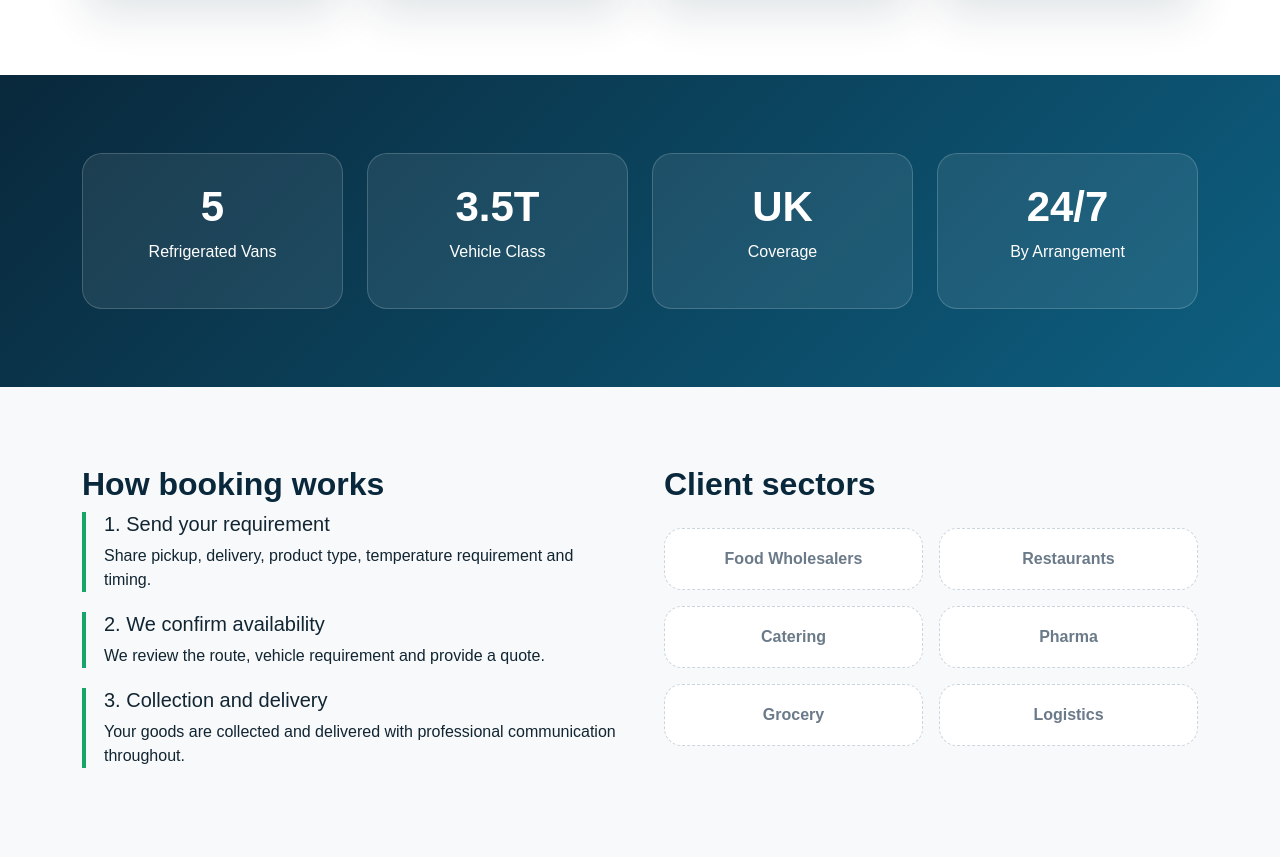
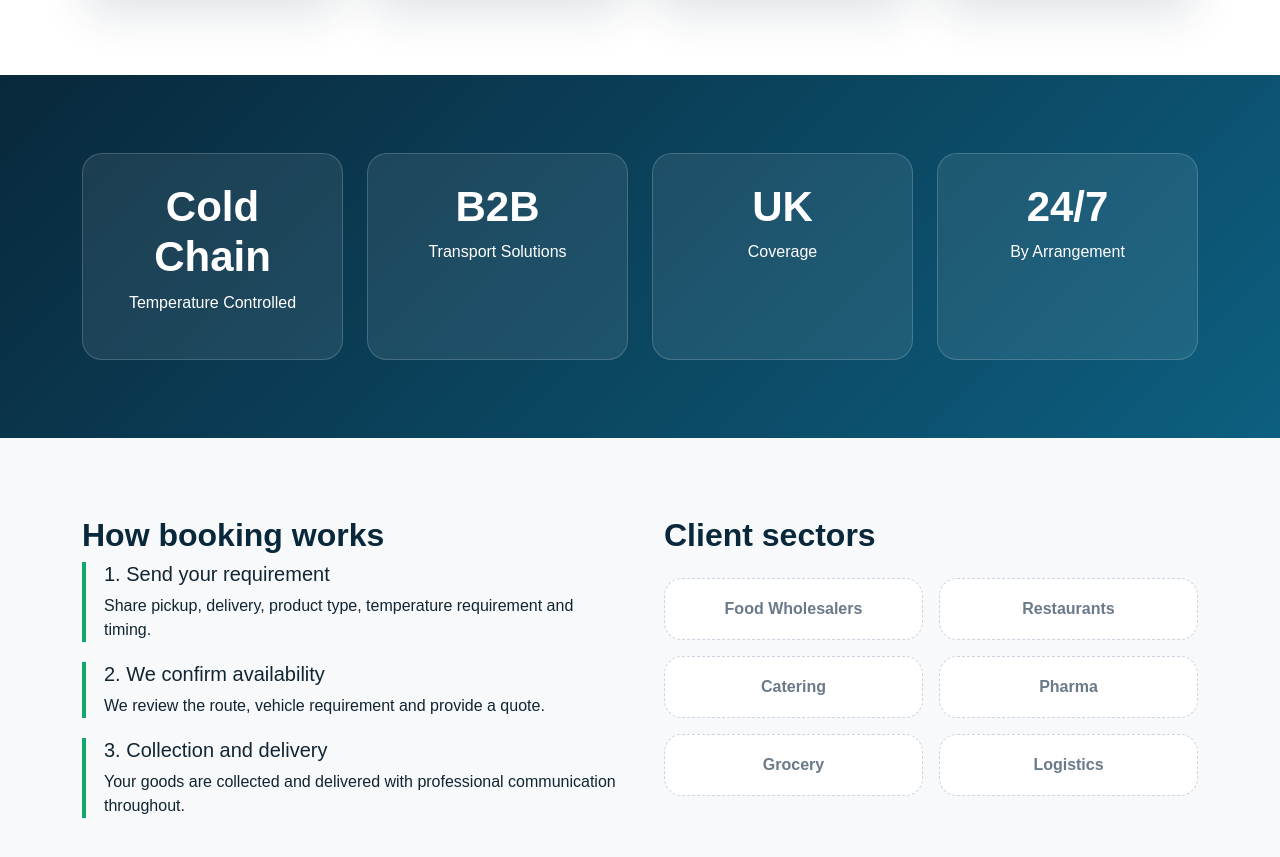
Before and after one commit to imran183156/adnan-transport-ltd, a plain HTML site: page index.html in a window 1280 px wide. Shown: the part 2560-3417 px from the top of the page. Drawn offline with nearby package versions, Linux system fonts and the light colour scheme.

Commit message:
Update index.html

```diff
--- a/index.html
+++ b/index.html
@@ -45,10 +45,12 @@
   </div>
 </nav>
 <header class="hero"><div class="container"><div class="row align-items-center g-5"><div class="col-lg-8"><span class="badge-soft mb-3 d-inline-block"><i class="fa-solid fa-snowflake me-2"></i>Chilled • Frozen • Ambient Transport</span><h1 data-edit="heroTitle">Temperature Controlled Couriers for Food, Catering & Pharma</h1><p class="lead mt-4" data-edit="heroText">Reliable B2B refrigerated transport from Greater Manchester, supporting food suppliers, restaurants, healthcare distributors and logistics operators across the UK.</p><div class="d-flex flex-wrap gap-3 mt-4"><a data-phone-link class="btn btn-main" href="tel:+447587803270"><i class="fa-solid fa-phone me-2"></i>Call Now</a><a class="btn btn-ghost" href="#contact"><i class="fa-solid fa-paper-plane me-2"></i>Request Quote</a><a class="btn btn-ghost" href="https://wa.me/447587803270"><i class="fa-brands fa-whatsapp me-2"></i>WhatsApp</a></div></div><div class="col-lg-4"><div class="trust-card"><h5 class="fw-bold">Available for</h5><p class="mb-2"><i class="fa-solid fa-check me-2"></i>Dedicated routes</p><p class="mb-2"><i class="fa-solid fa-check me-2"></i>Overflow vehicle support</p><p class="mb-2"><i class="fa-solid fa-check me-2"></i>Urgent / short-notice cover</p><p class="mb-0"><i class="fa-solid fa-check me-2"></i>Subcontract delivery work</p></div></div></div></div></header>
-<section id="about" class="section"><div class="container"><div class="row align-items-center g-5"><div class="col-lg-6"><h2 class="section-title">A practical refrigerated transport partner for growing businesses.</h2><p class="sub mt-3" data-edit="aboutText">Adnan's Transport Limited provides 3.5-ton temperature-controlled delivery support for businesses that need reliable chilled and frozen capacity without delays. We focus on professional communication, careful handling and flexible availability.</p><div class="row g-3 mt-3"><div class="col-6"><div class="feature p-3"><strong><i class="fa-solid fa-truck"></i>3.5T Refrigerated Vans</strong></div></div><div class="col-6"><div class="feature p-3"><strong><i class="fa-solid fa-map"></i>Greater Manchester & UK</strong></div></div></div></div><div class="col-lg-6"><div class="fleet-box"><h4 class="fw-bold">Best fit for</h4><ul class="list-unstyled tick mt-3 fs-5"><li><i class="fa-solid fa-check"></i>Food wholesalers and catering suppliers</li><li><i class="fa-solid fa-check"></i>Frozen/chilled product deliveries</li><li><i class="fa-solid fa-check"></i>Medical and pharmacy supply movements</li><li><i class="fa-solid fa-check"></i>Logistics companies needing subcontract cover</li></ul></div></div></div></div></section>
+<section id="about" class="section"><div class="container"><div class="row align-items-center g-5"><div class="col-lg-6"><h2 class="section-title">A practical refrigerated transport partner for growing businesses.</h2><p class="sub mt-3" data-edit="aboutText">Adnan's Transport Limited provides Temperature-controlled delivery support for businesses requiring reliable chilled and frozen transport solutions. for businesses that need reliable chilled and frozen capacity without delays. We focus on professional communication, careful handling and flexible availability.</p><div class="row g-3 mt-3"><div class="col-6"><div class="feature p-3"><strong><i class="fa-solid fa-truck"></i>3.5T Refrigerated Vans</strong></div></div><div class="col-6"><div class="feature p-3"><strong><i class="fa-solid fa-map"></i>Greater Manchester & UK</strong></div></div></div></div><div class="col-lg-6"><div class="fleet-box"><h4 class="fw-bold">Best fit for</h4><ul class="list-unstyled tick mt-3 fs-5"><li><i class="fa-solid fa-check"></i>Food wholesalers and catering suppliers</li><li><i class="fa-solid fa-check"></i>Frozen/chilled product deliveries</li><li><i class="fa-solid fa-check"></i>Medical and pharmacy supply movements</li><li><i class="fa-solid fa-check"></i>Logistics companies needing subcontract cover</li></ul></div></div></div></div></section>
 <section id="services" class="section bg-light"><div class="container"><div class="text-center mb-5"><h2 class="section-title">Our Chilled & Refrigerated Transportation Services</h2><p class="sub">Built for B2B delivery work where timing and temperature matter.</p></div><div class="row g-4"><div class="col-md-6"><div class="card service-card"><div class="service-img" style="background-image:url('https://images.unsplash.com/photo-1589923188900-85dae523342b?auto=format&fit=crop&w=1000&q=80')"></div><div class="card-body"><h3>Food & Catering Sector</h3><p>Chilled and frozen delivery support for food wholesalers, restaurants, catering suppliers, grocery retailers and commercial kitchens.</p><a href="#contact" class="btn btn-main">Find out more</a></div></div></div><div class="col-md-6"><div class="card service-card"><div class="service-img" style="background-image:url('https://images.unsplash.com/photo-1587854692152-cbe660dbde88?auto=format&fit=crop&w=1000&q=80')"></div><div class="card-body"><h3>Pharma & Medical Supplies</h3><p>Careful temperature-controlled courier support for selected healthcare, medical and pharmacy supply movements where proper handling is essential.</p><a href="#contact" class="btn btn-main">Find out more</a></div></div></div></div></div></section>
 <section id="why" class="section"><div class="container"><div class="text-center mb-5"><h2 class="section-title">Why Choose Us?</h2><p class="sub">Professional refrigerated courier support with clear communication.</p></div><div class="row g-4"><div class="col-md-6 col-lg-3"><div class="feature"><i class="fa-solid fa-shield-halved"></i><h4>Fully Insured</h4><p>Commercial transport operation suitable for B2B delivery support.</p></div></div><div class="col-md-6 col-lg-3"><div class="feature"><i class="fa-solid fa-snowflake"></i><h4>Temperature Controlled</h4><p>Suitable for chilled and frozen consignments requiring careful handling.</p></div></div><div class="col-md-6 col-lg-3"><div class="feature"><i class="fa-solid fa-route"></i><h4>Flexible Routes</h4><p>Regular routes, same-day support and overflow delivery capacity.</p></div></div><div class="col-md-6 col-lg-3"><div class="feature"><i class="fa-solid fa-headset"></i><h4>Easy Communication</h4><p>Quick response by phone, WhatsApp or email for urgent enquiries.</p></div></div></div></div></section>
-<section class="stats section"><div class="container"><div class="row g-4 text-center"><div class="col-md-3"><div class="stat-box"><h3 data-edit="stat1">2</h3><p>Refrigerated Vans</p></div></div><div class="col-md-3"><div class="stat-box"><h3>3.5T</h3><p>Vehicle Class</p></div></div><div class="col-md-3"><div class="stat-box"><h3>UK</h3><p>Coverage</p></div></div><div class="col-md-3"><div class="stat-box"><h3>24/7</h3><p>By Arrangement</p></div></div></div></div></section>
+<section class="stats section"><div class="container"><div class="row g-4 text-center"><div class="col-md-3"><div class="stat-box"><!--<h3 data-edit="stat1">2</h3><p>Refrigerated Vans</p>--> <h3>Cold Chain</h3>
+<p>Temperature Controlled</p></div></div><div class="col-md-3"><div class="stat-box"><!--<h3>3.5T</h3><p>Vehicle Class</p>--><h3>B2B</h3>
+<p>Transport Solutions</p></div></div><div class="col-md-3"><div class="stat-box"><h3>UK</h3><p>Coverage</p></div></div><div class="col-md-3"><div class="stat-box"><h3>24/7</h3><p>By Arrangement</p></div></div></div></div></section>
 <section class="section bg-light"><div class="container"><div class="row g-5"><div class="col-lg-6"><h2 class="section-title">How booking works</h2><div class="process-step"><h5>1. Send your requirement</h5><p>Share pickup, delivery, product type, temperature requirement and timing.</p></div><div class="process-step"><h5>2. We confirm availability</h5><p>We review the route, vehicle requirement and provide a quote.</p></div><div class="process-step"><h5>3. Collection and delivery</h5><p>Your goods are collected and delivered with professional communication throughout.</p></div></div><div class="col-lg-6"><h2 class="section-title">Client sectors</h2><div class="row g-3 text-center mt-2"><div class="col-6"><div class="client-logo">Food Wholesalers</div></div><div class="col-6"><div class="client-logo">Restaurants</div></div><div class="col-6"><div class="client-logo">Catering</div></div><div class="col-6"><div class="client-logo">Pharma</div></div><div class="col-6"><div class="client-logo">Grocery</div></div><div class="col-6"><div class="client-logo">Logistics</div></div></div></div></div></div></section>
 <section id="faq" class="section"><div class="container"><div class="text-center mb-5"><h2 class="section-title">FAQs</h2></div><div class="accordion" id="faqBox"><div class="accordion-item"><h2 class="accordion-header"><button class="accordion-button" data-bs-toggle="collapse" data-bs-target="#f1">Do you cover outside Greater Manchester?</button></h2><div id="f1" class="accordion-collapse collapse show" data-bs-parent="#faqBox"><div class="accordion-body">Yes, we can support UK-wide transport depending on availability, timing and route requirements.</div></div></div><div class="accordion-item"><h2 class="accordion-header"><button class="accordion-button collapsed" data-bs-toggle="collapse" data-bs-target="#f2">Can you provide regular route support?</button></h2><div id="f2" class="accordion-collapse collapse" data-bs-parent="#faqBox"><div class="accordion-body">Yes, we can discuss dedicated route support, overflow capacity and subcontract work.</div></div></div><div class="accordion-item"><h2 class="accordion-header"><button class="accordion-button collapsed" data-bs-toggle="collapse" data-bs-target="#f3">What details do you need for a quote?</button></h2><div id="f3" class="accordion-collapse collapse" data-bs-parent="#faqBox"><div class="accordion-body">Pickup and delivery postcodes, product type, chilled/frozen/ambient requirement, timing, load size and any special handling instructions.</div></div></div></div></div></section>
 <section class="section"><div class="container"><div class="cta text-center"><h2 class="fw-bold">Need refrigerated transport capacity?</h2><p class="fs-5 mt-3">Contact Adnan's Transport Limited for chilled, frozen, overflow or subcontract delivery support.</p><div class="d-flex justify-content-center flex-wrap gap-3 mt-4"><a data-phone-link class="btn btn-main" href="tel:+447587803270">Call <span data-edit="phone">+44 7587 803270</span></a><a data-whatsapp-link class="btn btn-ghost" href="https://wa.me/447587803270">WhatsApp</a><a class="btn btn-ghost" href="mailto:write2adnankh@hotmail.com?subject=Transport%20Quote%20Request">Email Us</a></div></div></div></section>
```
